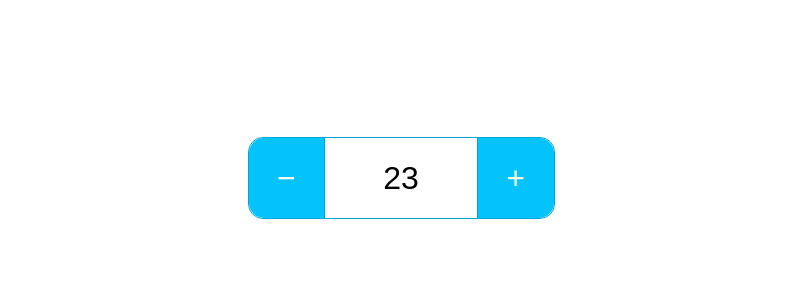
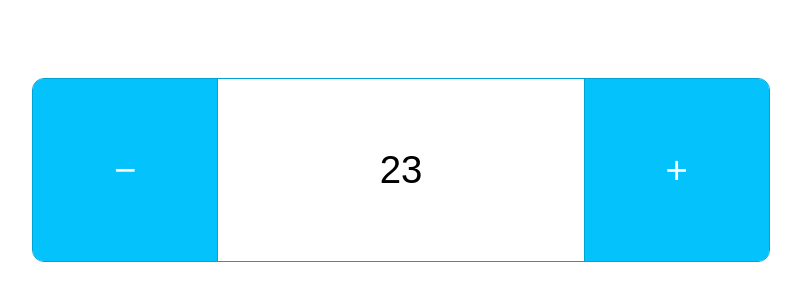
Before and after one commit to pmueller23/udemy_html_css_2022, a plain HTML site: page 020_flexbox_practicum/01_counter/index.html in a window 1280 px wide. Shown: the part 230-530 px from the top of the page, without its empty margins (239-1040 px from the left). Drawn offline with Linux system fonts and the light colour scheme.

Commit message:
modified counter folder css

```diff
--- a/020_flexbox_practicum/01_counter/main.css
+++ b/020_flexbox_practicum/01_counter/main.css
@@ -1,5 +1,12 @@
+html, body, div{
+  padding: 0;
+  margin: 0;
+  box-sizing: border-box;
+}
+
 html{
   font-family: sans-serif;
+  font-size: 3vw;
 }
 
 body{
@@ -10,34 +17,33 @@ body{
 }
 
 #counter{
-  width: 305px;
-  height: 80px;
+  width: 19.2rem;
+  height: 4.8rem;
   display: flex;
   border: 1px solid #00a3d4;
-  border-radius: 15px;
+  border-radius: 12px;
 }
 
 #subtract, #add, #quantity{
   display: flex;
   justify-content: center;
   align-items: center;
-  font-size: 2rem;
 }
 
 #subtract, #add{
-  width: 25%;
   background-color: #03c2fc;
   color: white;
+  flex-grow: 1;
 }
 
 #subtract{
   border-right: 1px solid #00a3d4;
-  border-radius: 15px 0px 0px 15px;
+  border-radius: 10px 0px 0px 10px;
 }
 
 #add{
   border-left: 1px solid #00a3d4;
-  border-radius: 0px 15px 15px 0px;
+  border-radius: 0px 10px 10px 0px;
 }
 
 #subtract:hover, #add:hover{
@@ -45,5 +51,5 @@ body{
 }
 
 #quantity{
-  width: 50%;
+  flex-grow: 2;
 }
```
